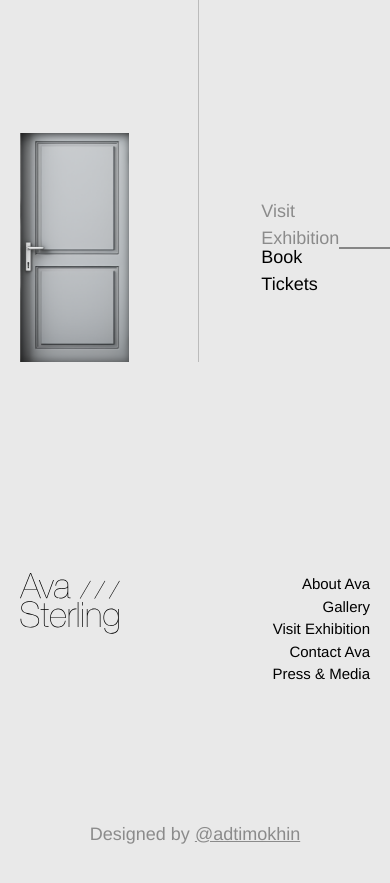
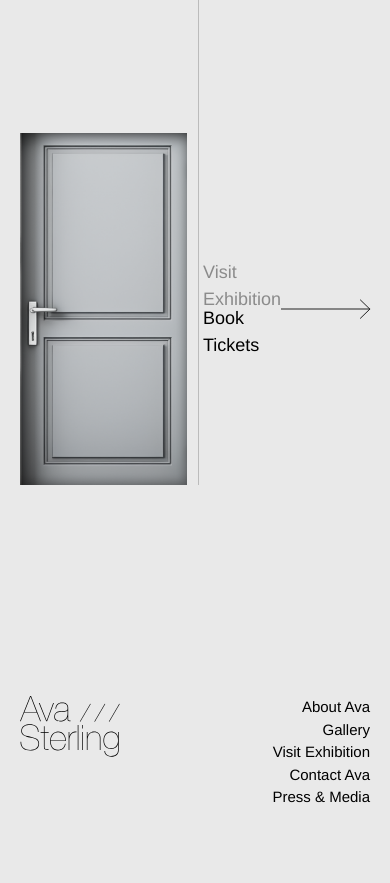
Before and after one commit to adtimokhin/harmony_in_chaos_website, a Next.js app: page / in a window 390 px wide. Shown: the part 3760-4643 px from the top of the page. Built offline with nearby package versions, Linux system fonts and the light colour scheme; a web font is replaced by a local one.

Commit message:
made the buy tickets block responsive for the smaller screens

```diff
--- a/app/page.js
+++ b/app/page.js
@@ -89,11 +89,11 @@ export default function Home() {
        </section>
 
        {/* Buy Tickets Section */}
-       <section className="w-full h-fit grid grid-cols-3 mt-[50vh]">
+       <section className="w-full h-fit grid tablet:grid-cols-3 grid-cols-2 mt-[50vh]">
        <div className="col-span-1 items-end flex justify-start pr-2 h-fit">
         <img src="/door.png" alt="door" className="aspect-[9/19] max-h-[596px]"draggable={false} />
         </div>
-       <div className="self-center items-center col-span-1 col-start-3 pl-2">
+       <div className="self-center items-center col-span-1 tablet:col-start-3 col-start-2 pl-2">
        <InTextButton mainText={"Visit Exhibition"} subText={"Book Tickets"} link={"https://adtimokhin.me/"}/>
       </div>
       </section>
--- a/components/InTextButton.jsx
+++ b/components/InTextButton.jsx
@@ -1,8 +1,8 @@
 "use client";
 
 import Image from 'next/image';
-import React from 'react';
 
+// TODO: Use the <img> tag to make it easy to change the size of the image for different screen sizes
 const InTextButton = ({ mainText, subText, link }) => {
 
     // Function to open the link in a new tab
```
